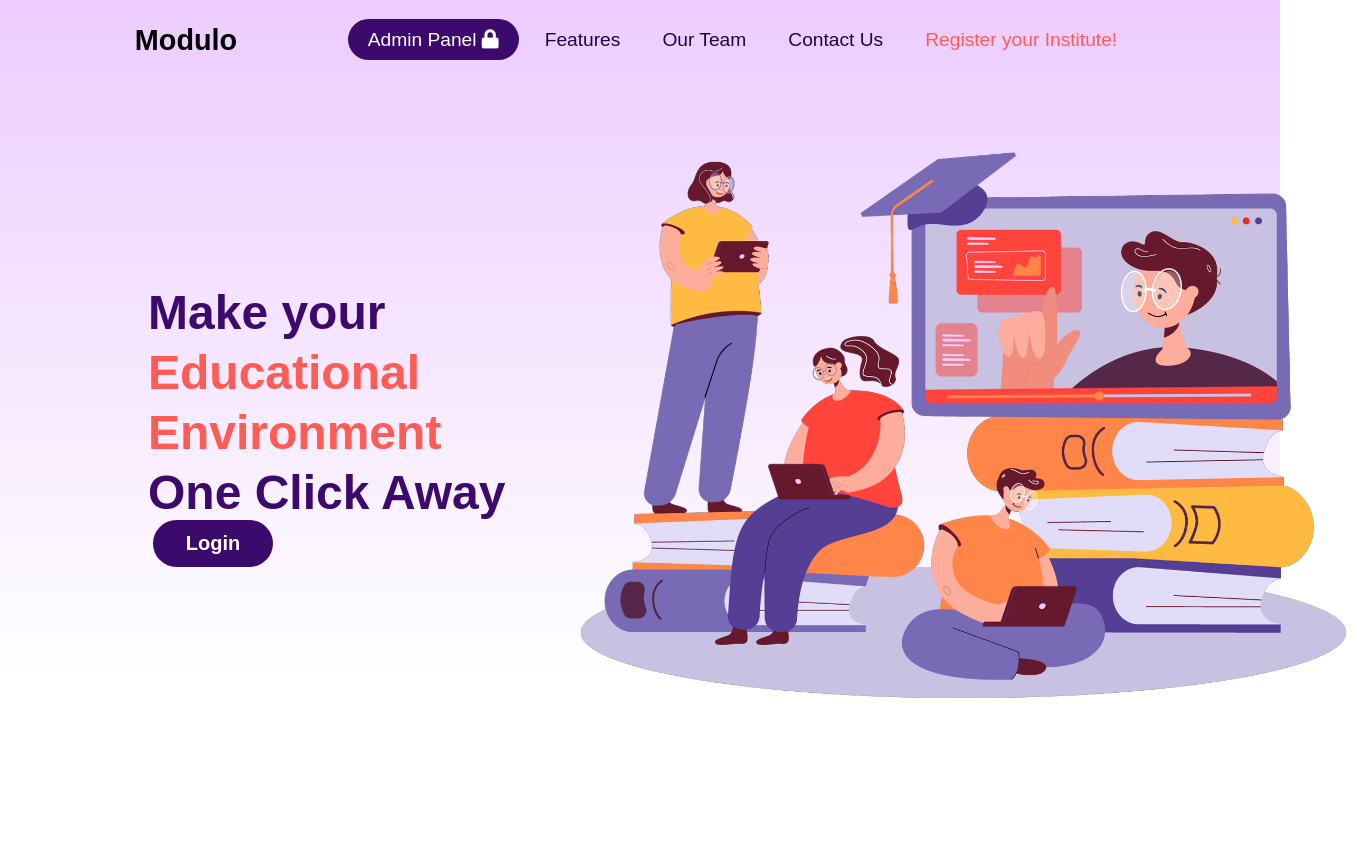
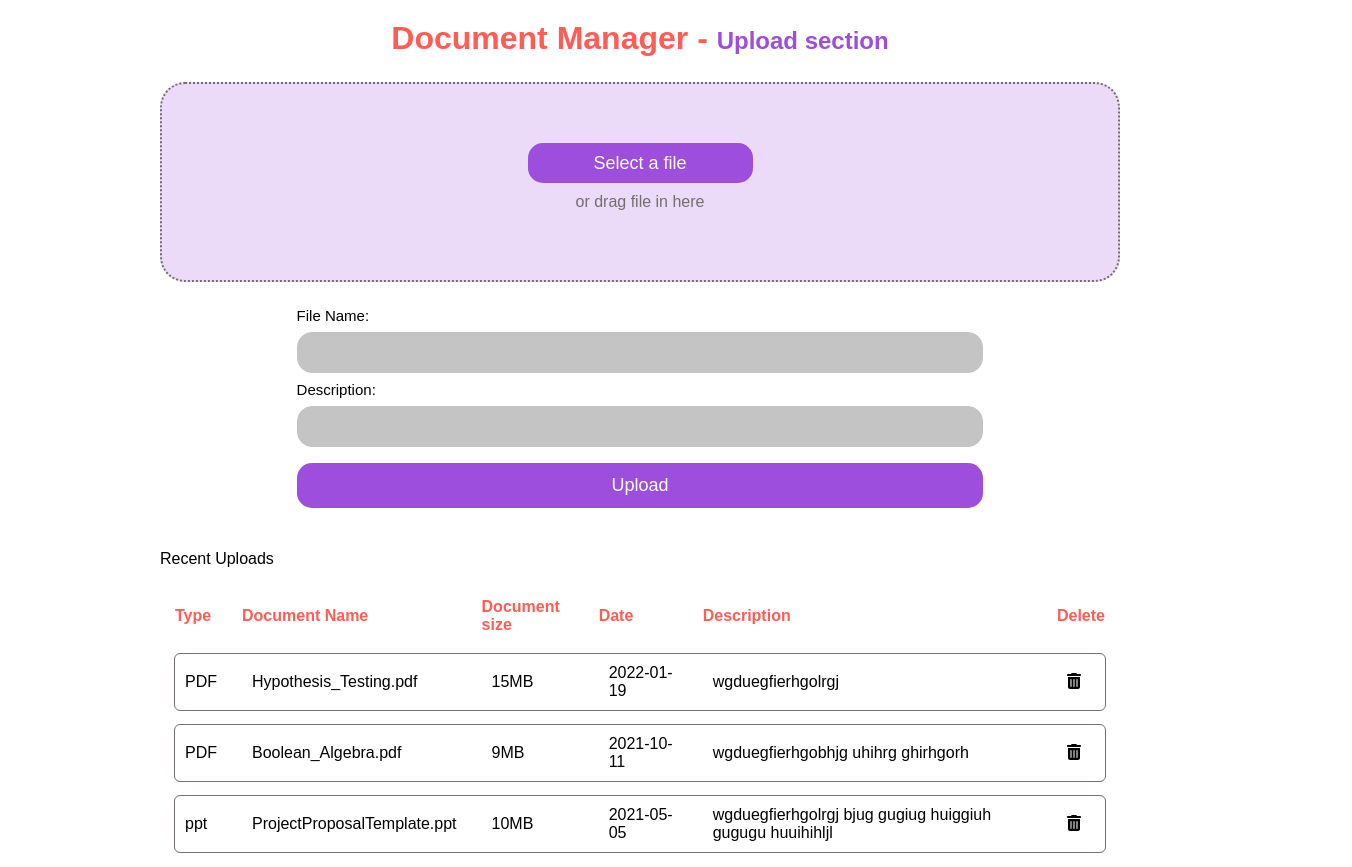
Before and after one commit to GayanKod/Modulo, a React (Create React App) app in the folder client/: page / in a window 1280 px wide. Shown: the whole page, 1352 px wide, since content can reach past the window. Before the commit the page ends 800 px from the top, so only its background shows below. Built offline with nearby package versions, Linux system fonts and the light colour scheme.

Commit message:
Created DocumentUploader page with FileSelector and RecentUpload components

```diff
--- a/client/package.json
+++ b/client/package.json
@@ -3,6 +3,10 @@
   "version": "0.1.0",
   "private": true,
   "dependencies": {
+    "@fortawesome/fontawesome-svg-core": "^1.3.0",
+    "@fortawesome/free-regular-svg-icons": "^6.0.0",
+    "@fortawesome/free-solid-svg-icons": "^6.0.0",
+    "@fortawesome/react-fontawesome": "^0.1.17",
     "@testing-library/jest-dom": "^5.16.1",
     "@testing-library/react": "^12.1.2",
     "@testing-library/user-event": "^13.5.0",
--- a/client/src/App.tsx
+++ b/client/src/App.tsx
@@ -6,10 +6,11 @@ import DocumentUploader from "./components/DocumentManager/Document-uplaod/Docum
 function App() {
   return (
     <>
-      <Navbar />
+      {/* <Navbar /> */}
       <Router>
         <Routes>
-          <Route path="/" element={<HeroSection />} />
+          {/* <Route path="/" element={<HeroSection />} /> */}
+          <Route path="/" element={<DocumentUploader />} />
         </Routes>
       </Router>
     </>
--- a/client/src/components/DocumentManager/Document-uplaod/DocumentUploader.tsx
+++ b/client/src/components/DocumentManager/Document-uplaod/DocumentUploader.tsx
@@ -2,12 +2,31 @@ import { type } from "os";
 import React, { useState } from "react";
 import "../../../styles/DocumentUploader.scss";
 import FileSelector from "./FileSelector";
+import RecentUpload from "./RecentUpload";
 
 function DocumentUploader() {
   const [documents, setDocuments] = useState([
-    { name: "Hypothesis_Testing.pdf", size: "15MB" },
-    { name: "Boolean_Algebra", size: "9MB" },
-    { name: "ProjectProposalTemplate.ppt", size: "10MB" },
+    {
+      name: "Hypothesis_Testing.pdf",
+      size: "15MB",
+      type: "PDF",
+      date: "2022-01-19",
+      description: "wgduegfierhgolrgj",
+    },
+    {
+      name: "Boolean_Algebra.pdf",
+      size: "9MB",
+      type: "PDF",
+      date: "2021-10-11",
+      description: "wgduegfierhgobhjg uhihrg ghirhgorh",
+    },
+    {
+      name: "ProjectProposalTemplate.ppt",
+      size: "10MB",
+      type: "ppt",
+      date: "2021-05-05",
+      description: "wgduegfierhgolrgj bjug gugiug huiggiuh gugugu huuihihljl",
+    },
   ]);
 
   return (
@@ -16,8 +35,10 @@ function DocumentUploader() {
         <h1 className="main-title">Document Manager - </h1>
         <h2 className="sub-title">Upload section</h2>
       </div>
-
-      <FileSelector />
+      <FileSelector docs={documents} />
+      <br />
+      <RecentUpload docs={documents} />
+      {console.log(setDocuments)}
     </div>
   );
 }
--- a/client/src/components/DocumentManager/Document-uplaod/FileSelector.tsx
+++ b/client/src/components/DocumentManager/Document-uplaod/FileSelector.tsx
@@ -1,7 +1,18 @@
 import { type } from "os";
 import React, { useState } from "react";
 
-function FileSelector() {
+type FileSelectorProps = {
+  docs: {
+    name: string;
+    size: string;
+    type: string;
+    date: string;
+    description: string;
+  }[];
+  // setDocs: () => void;
+};
+
+function FileSelector(props: FileSelectorProps) {
   const [selectedFile, setSelectedFile] = useState<File>();
   const [isFilePicked, setIsFilePicked] = useState(false);
 
@@ -10,7 +21,7 @@ function FileSelector() {
     if (!event.target.files) return;
     setSelectedFile(event.target.files[0]!);
   };
-
+  // const uploadHandler = () => {};
   return (
     <div className="FileSelector">
       <div className="Fileselector-container">
@@ -27,7 +38,24 @@ function FileSelector() {
         <p className="drag-file-text">or drag file in here</p>
       </div>
 
-      <label>File Name: {selectedFile?.name}</label>
+      <div className="fileDetailForm">
+        <form>
+          <label className="fileNameText" htmlFor="filename">
+            File Name:
+          </label>
+          <input
+            className="fileNameInput"
+            id="filename"
+            type="text"
+            value={selectedFile?.name}
+          />
+
+          <label htmlFor="descriptionbox">Description:</label>
+          <input type="text" id="descriptionbox" />
+
+          <button>Upload</button>
+        </form>
+      </div>
     </div>
   );
 }
--- /dev/null
+++ b/client/src/components/DocumentManager/Document-uplaod/RecentUpload.tsx
@@ -0,0 +1,43 @@
+import { FontAwesomeIcon } from "@fortawesome/react-fontawesome";
+import { faTrashCan } from "@fortawesome/free-solid-svg-icons";
+import { useState } from "react";
+
+type RecentUploadProps = {
+  docs: {
+    name: string;
+    size: string;
+    type: string;
+    date: string;
+    description: string;
+  }[];
+};
+function RecentUpload(props: RecentUploadProps) {
+  return (
+    <div className="RecentUpload">
+      <table className="RecentUploadTable">
+        <caption>Recent Uploads</caption>
+        <tr className="tableHeaders">
+          <th>Type</th>
+          <th>Document Name</th>
+          <th>Document size</th>
+          <th>Date</th>
+          <th>Description</th>
+          <th>Delete</th>
+        </tr>
+        {props.docs.map((item, index) => (
+          <tr>
+            <td>{item.type}</td>
+            <td key={index}>{item.name}</td>
+            <td>{item.size}</td>
+            <td>{item.date}</td>
+            <td>{item.description}</td>
+            <td>
+              <FontAwesomeIcon icon={faTrashCan} />
+            </td>
+          </tr>
+        ))}
+      </table>
+    </div>
+  );
+}
+export default RecentUpload;
--- a/client/src/styles/DocumentUploader.scss
+++ b/client/src/styles/DocumentUploader.scss
@@ -1,5 +1,7 @@
 @import "../styleVar/colorPalette.scss";
 .DocumentUploader {
+  display: flex;
+  flex-direction: column;
   .DocumentManager-title {
     text-align: center;
     margin-top: 20px;
@@ -68,5 +70,70 @@
         margin: 10px;
       }
     }
+    .fileDetailForm {
+      width: 75%;
+      height: 225px;
+      display: flex;
+      justify-content: center;
+      font-size: 15px;
+      // background-color: aquamarine;
+      input[type="text"] {
+        width: 100%;
+        padding: 12px 20px;
+        margin: 8px 0;
+        display: inline-block;
+        border: 1px solid #c4c4c4;
+        background-color: #c4c4c4;
+        border-radius: 15px;
+        box-sizing: border-box;
+      }
+      button {
+        width: 100%;
+        width: 100%;
+        padding: 12px 20px;
+        margin: 8px 0;
+        display: inline-block;
+        border: none;
+        background-color: $P6;
+        color: white;
+        border-radius: 4px;
+        box-sizing: border-box;
+        font-size: 18px;
+        border-radius: 15px;
+      }
+    }
+  }
+  .RecentUpload {
+    //background-color: chartreuse;
+    display: flex;
+    flex-direction: column;
+    justify-content: center;
+    align-items: center;
+
+    .RecentUploadTable {
+      width: 75%;
+      //background-color: darkorange;
+      border-spacing: 15px;
+      margin: 0;
+      caption {
+        text-align: left;
+        margin-bottom: 10px;
+      }
+      th {
+        text-align: left;
+        padding: 5px 0 5px 0;
+        color: $O;
+      }
+      td {
+        padding: 10px;
+      }
+      tr {
+        outline: 1px solid #746e6e;
+        border-radius: 5px;
+      }
+      .tableHeaders {
+        outline: none;
+      }
+    }
   }
 }
```
Also changed, not shown: 1 other file (tests, documents, lock files or other folders).
